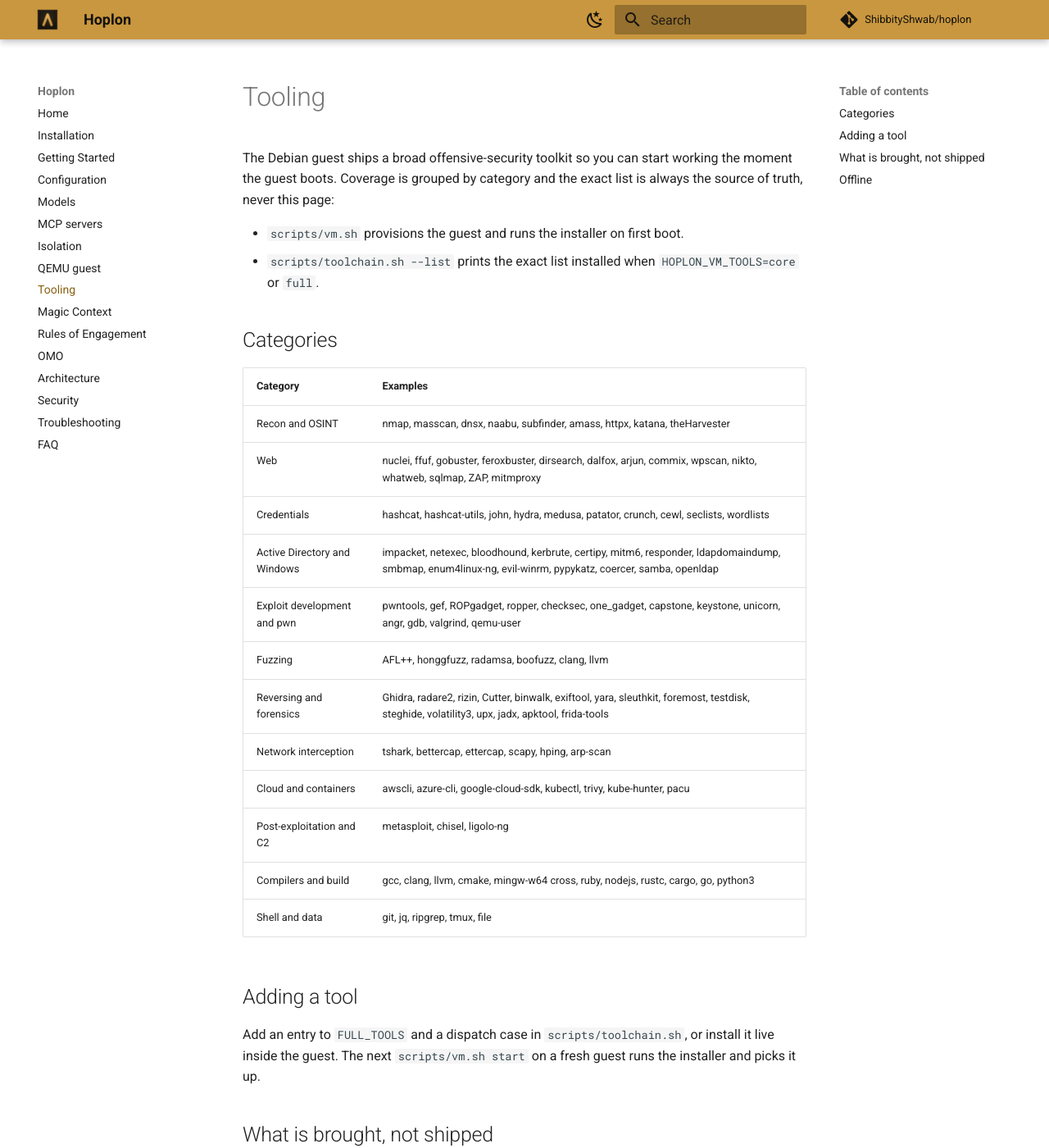
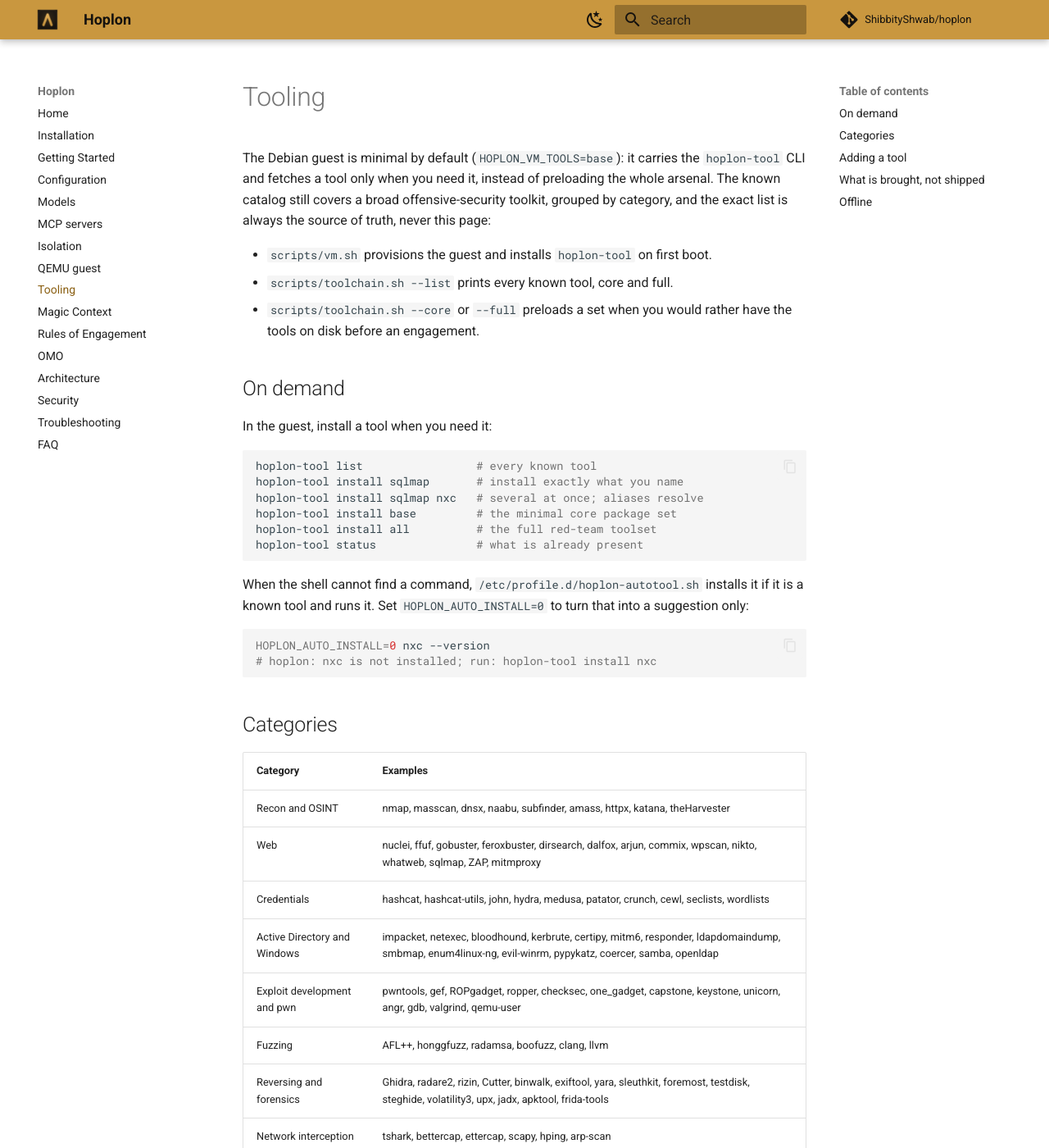
Before and after one commit to ShibbityShwab/hoplon, an MkDocs documentation site: the page built from docs/tooling.md, in a window 1280 px wide and 1400 px high. Shown: the whole window at 82% size. Built offline with MkDocs 1.6.1 and Material for MkDocs 9.7.7, drawn with Linux system fonts in a browser that asks for light colours; comment, search, counter and statistics services are not loaded; some of the changed text lies outside the part shown.

Commit message:
feat(vm): provision tools on demand instead of preinstalling them
The guest now defaults to HOPLON_VM_TOOLS=base: a minimal boot (curl/git/jq/python/pipx plus Hoplon), a hoplon-tool CLI (list, install, known, suggest, status) wrapping the toolchain installer, and an /etc/profile.d command_not_found_handle that installs a missing tool and runs it, with HOPLON_AUTO_INSTALL=0 for suggest-only. core and full remain opt-in preloads.

````diff
--- a/docs/tooling.md
+++ b/docs/tooling.md
@@ -1,12 +1,37 @@
 # Tooling
 
-The Debian guest ships a broad offensive-security toolkit so you can start
-working the moment the guest boots. Coverage is grouped by category and the
-exact list is always the source of truth, never this page:
+The Debian guest is minimal by default (`HOPLON_VM_TOOLS=base`): it carries the
+`hoplon-tool` CLI and fetches a tool only when you need it, instead of
+preloading the whole arsenal. The known catalog still covers a broad
+offensive-security toolkit, grouped by category, and the exact list is always
+the source of truth, never this page:
 
-- `scripts/vm.sh` provisions the guest and runs the installer on first boot.
-- `scripts/toolchain.sh --list` prints the exact list installed when
-  `HOPLON_VM_TOOLS=core` or `full`.
+- `scripts/vm.sh` provisions the guest and installs `hoplon-tool` on first boot.
+- `scripts/toolchain.sh --list` prints every known tool, core and full.
+- `scripts/toolchain.sh --core` or `--full` preloads a set when you would rather
+  have the tools on disk before an engagement.
+
+## On demand
+
+In the guest, install a tool when you need it:
+
+```bash
+hoplon-tool list                 # every known tool
+hoplon-tool install sqlmap       # install exactly what you name
+hoplon-tool install sqlmap nxc   # several at once; aliases resolve
+hoplon-tool install base         # the minimal core package set
+hoplon-tool install all          # the full red-team toolset
+hoplon-tool status               # what is already present
+```
+
+When the shell cannot find a command, `/etc/profile.d/hoplon-autotool.sh`
+installs it if it is a known tool and runs it. Set `HOPLON_AUTO_INSTALL=0` to
+turn that into a suggestion only:
+
+```bash
+HOPLON_AUTO_INSTALL=0 nxc --version
+# hoplon: nxc is not installed; run: hoplon-tool install nxc
+```
 
 ## Categories
 
@@ -27,9 +52,10 @@
 
 ## Adding a tool
 
-Add an entry to `FULL_TOOLS` and a dispatch case in `scripts/toolchain.sh`, or
-install it live inside the guest. The next `scripts/vm.sh start` on a fresh
-guest runs the installer and picks it up.
+Add an entry to `FULL_TOOLS` and a dispatch case in `scripts/toolchain.sh`. A
+`base` guest then picks it up with `hoplon-tool install NAME`; a `core` or
+`full` guest picks it up on the next fresh install. You can also install it live
+inside the guest.
 
 ## What is brought, not shipped
 
@@ -48,6 +74,8 @@
 
 ## Offline
 
-The Debian guest installs its toolchain over the network on first boot, so it
-needs connectivity then. Set `HOPLON_VM_TOOLS=none` to skip provisioning, or run
-`scripts/toolchain.sh` yourself later.
+A `base` guest installs its minimal packages and Hoplon over the network on
+first boot, then fetches each tool when it is first used, so the on-demand path
+needs connectivity at that moment. A `core` or `full` guest preloads on first
+boot and then works offline. Either way, set `HOPLON_VM_TOOLS=none` to skip
+provisioning, or run `scripts/toolchain.sh` yourself later.
````
Also changed, not shown: CHANGELOG.md (+10 -0 lines), README.md (+2 -0 lines), docs/faq.md (+12 -2 lines), docs/getting-started.md (+3 -1 lines), docs/installation.md (+4 -2 lines), docs/vm.md (+36 -4 lines), 6 other files.
